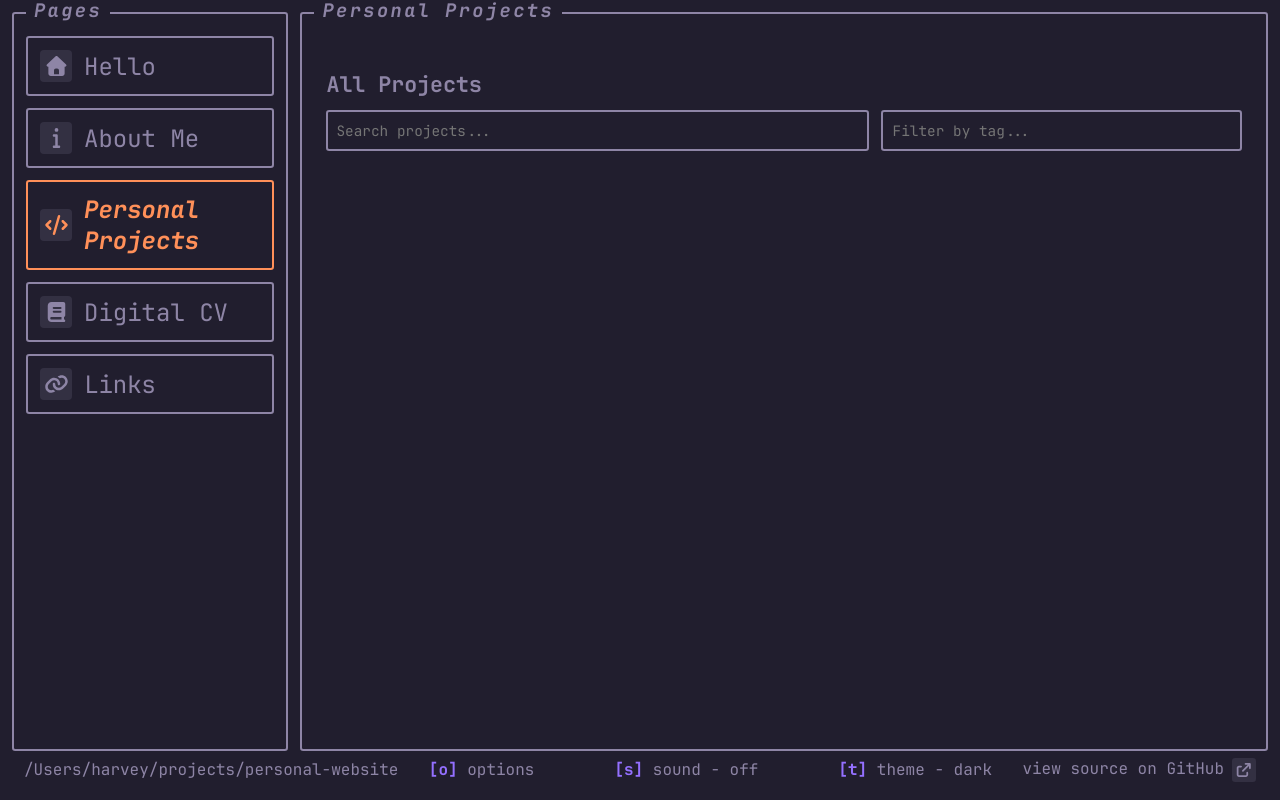
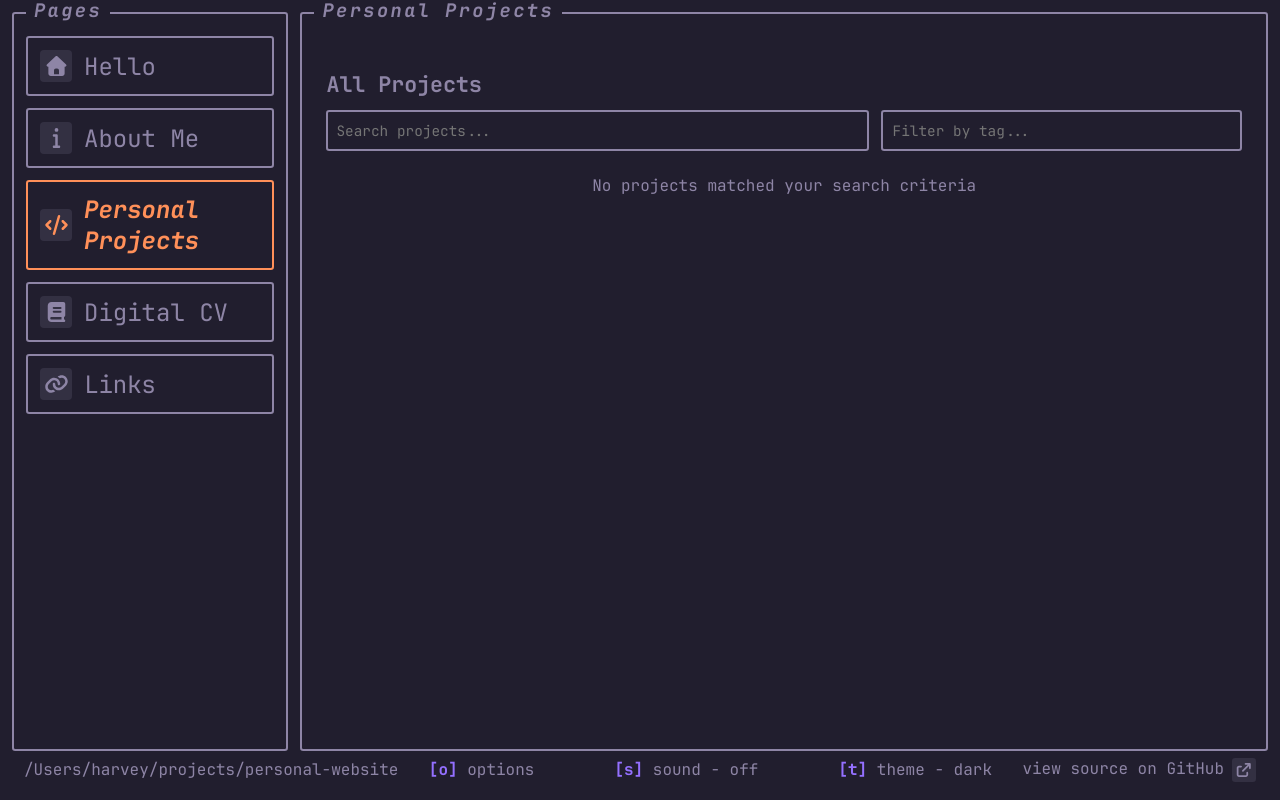
Before and after one commit to harveybalaam/personal-website, a React (Vite) app: page /projects in a window 1280 px wide. Built offline with nearby package versions, Linux system fonts and the light colour scheme.

Commit message:
feat: add hint when no projects returned for search criteria

```diff
--- a/src/pages/PersonalProjects/index.tsx
+++ b/src/pages/PersonalProjects/index.tsx
@@ -84,6 +84,8 @@ export default function PersonalProjects() {
     );
   };
 
+  const filteredProjects = getFilteredProjects();
+
   return (
     <div className="projects">
       {hasFeaturedProjects && (
@@ -115,7 +117,8 @@ export default function PersonalProjects() {
           tags={tagsSearchResult}
         />
       </div>
-      {getFilteredProjects().map((project) => (
+      {filteredProjects.length > 0 ? (
+        filteredProjects.map((project) => (
           <Project
             key={project.id}
             concepts={project.concepts}
@@ -128,7 +131,12 @@ export default function PersonalProjects() {
             technicalDetails={project.technicalDetails}
             title={project.title}
           />
-      ))}
+        ))
+      ) : (
+        <div className="centered">
+          <p>No projects matched your search criteria</p>
+        </div>
+      )}
     </div>
   );
 }
```
Lines whose indentation alone changed are shown as unchanged.
